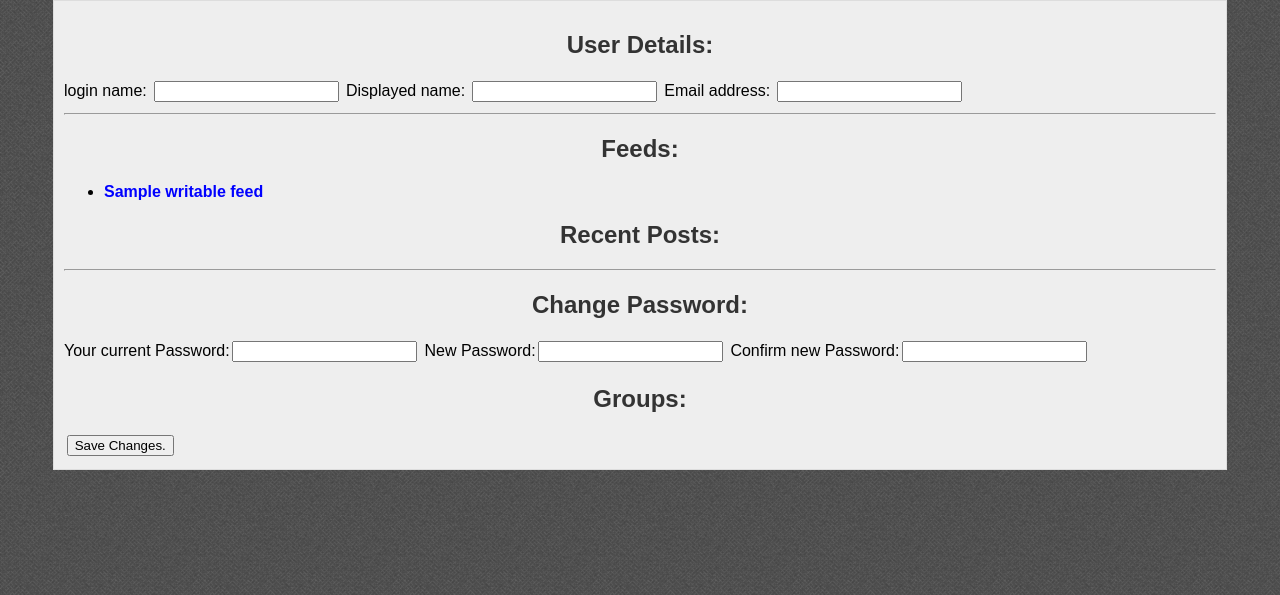
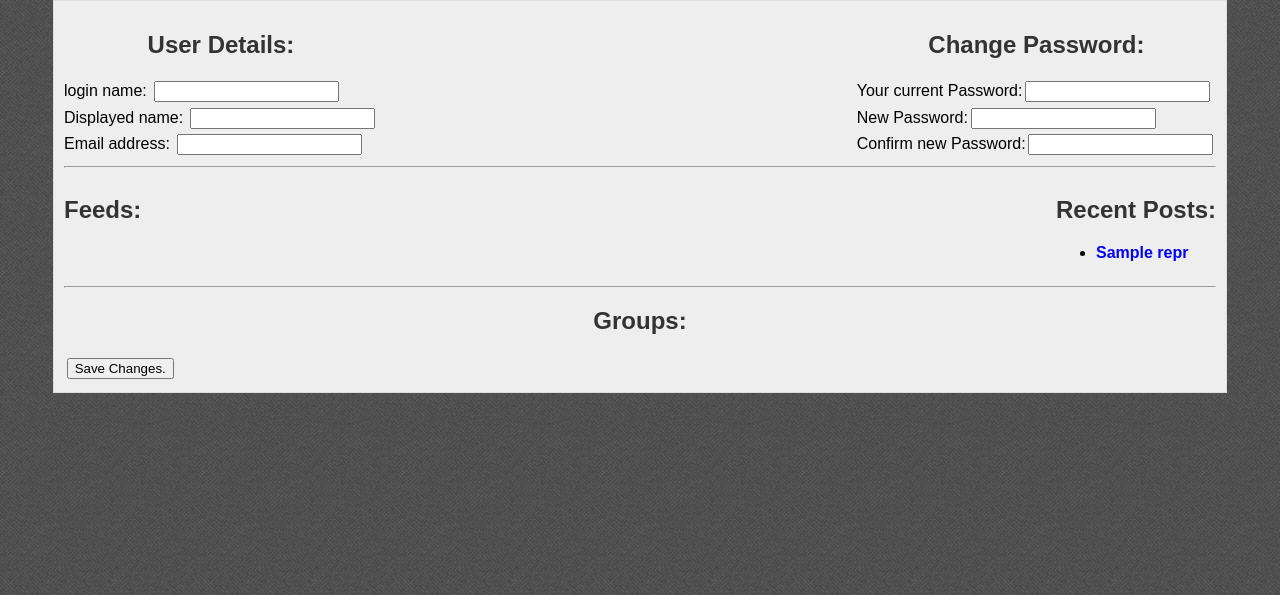
Before and after one commit to danthedeckie/streetsign, a Python web app: template app/templates/user.html in a window 1280 px wide. Shown: the part 84-679 px from the top of the page. Run offline with Jinja, Linux system fonts and the light colour scheme; the template is opened without the code that fills it: most values are stand-ins (such as "Sample title", 1, 10 or a date in 2020).

Commit message:
Adding user management . WIP.

```diff
--- a/app/logic/feeds_and_posts.py
+++ b/app/logic/feeds_and_posts.py
@@ -80,7 +80,7 @@ def if_i_cant_write_then_i_quit(post, user):
 
 def can_user_write_and_publish(user, post):
     if not post.feed:
-        if user.writable_feeds():
+        if user.writeable_feeds():
             return True, False
 
     else: # there is a feed selected
--- a/app/static/style.css
+++ b/app/static/style.css
@@ -47,6 +47,20 @@ thead > tr {
     background: #333;
     color: #eee;
     font-width: 400;
+}
+ul.list {
+    border: 1px solid #aaa;
+    padding:0;
+}
+.list li {
+    padding: 0.2em;
+    list-style-type: none;
+    margin: 0;
+    display: block;
+
+}
+.list li:nth-child(odd){
+    background: #ddd;
 }
 /*************************************************************************/
 /* Specific Areas (main stuff, common to all pages.) */
@@ -313,3 +327,12 @@ ul.optionrow > li:last-of-type {
 }
 input.half { max-width: 50%; }
 input.third { max-width: 28%;}
+
+.published {
+    font-width: bold;
+}
+.unpublished {
+    font-width: normal;
+    font-style: italic;
+    opacity: 0.6;
+}
--- a/app/templates/index.html
+++ b/app/templates/index.html
@@ -11,7 +11,7 @@
   </head>
 <body>
 <header>
-  <h1>{{ g.site_vars.site_title }}:{{ display_title }}</h1>
+  <h1><a href="{{ url_for('index') }}">{{ g.site_vars.site_title }}:{{ display_title }}</a></h1>
   <nav>
     {% block nav %}
     <ul>
--- a/app/templates/link-macros.html
+++ b/app/templates/link-macros.html
@@ -1,5 +1,5 @@
 {% macro user(a) -%}
-<a href="{{ url_for('userpage', userid=a.id) }}">{{a.displayname}}</a>
+<a href="{{ url_for('user', userid=a.id) }}">{{a.displayname}}</a>
 {%- endmacro %}
 
 {% macro feed(a) -%}
--- a/app/templates/user.html
+++ b/app/templates/user.html
@@ -1,30 +1,43 @@
 {% extends "index.html" %}
 
 {% block body %}
-<h1> User Details: </h1>
-<form method="POST">
-<label>login name:
-    <input name="loginname" locked value="{{user.loginname}}" /></label>
-<label>Displayed name:
-    <input name="displayname" value="{{user.displayname}}" /></label>
-<label>Email address:
-    <input name="emailaddress" value="{{user.emailaddress}}" /></label>
-<hr/>
+<div class="leftside">
+    <h1> User Details: </h1>
+    <form method="POST">
+    <label>login name:
+        <input name="loginname" locked value="{{user.loginname}}" /></label><br/>
+    <label>Displayed name:
+        <input name="displayname" value="{{user.displayname}}" /></label><br/>
+    <label>Email address:
+        <input name="emailaddress" value="{{user.emailaddress}}" /></label><br/>
+</div>
+{% if session.display_admin_stuff or session.userid == user.id %}
+<div class="rightside">
+    <h2> Change Password:</h2>
+    <label>Your current Password:<input name="currpass" type="password" /></label><br/>
+    <label>New Password:<input name="currpass" type="password" /></label><br/>
+    <label>Confirm new Password:<input name="currpass" type="password" /></label><br/>
+</div>
+{% endif %}
+<div class="cf"></div><hr/>
+
+<div class="leftside">
 <h2> Feeds: </h2>
 <ul>
-    {% for f in writable_feeds %}
+    {% for f in user.writeable_feeds() %}
         <li>{{ linkmacros.feed(f) }}</li>
     {% endfor %}
 </ul>
+</div>
+<div class="rightside">
 <h2> Recent Posts: </h2>
-
-<hr/>
-{% if session.display_admin_stuff or session.userid == user.id %}
-    <h2> Change Password:</h2>
-    <label>Your current Password:<input name="currpass" type="password" /></label>
-    <label>New Password:<input name="currpass" type="password" /></label>
-    <label>Confirm new Password:<input name="currpass" type="password" /></label>
-{% endif %}
+<ul>
+{% for post in posts %}
+    <li>{{ linkmacros.post(post) }}</li>
+{% endfor %}
+</ul>
+</div>
+<div class="cf"></div><hr/>
 <h2>Groups:</h2>
 {% if session.display_admin_stuff %}
     {{ widgets.groupselect('groups', allgroups, user.groups) }}
```
Also changed, not shown: app/models.py (+7 -0 lines), app/templates/dashboard.html (added, +30 -0 lines), app/views/__init__.py (+19 -2 lines), app/views/users_and_auth.py (+17 -3 lines).
